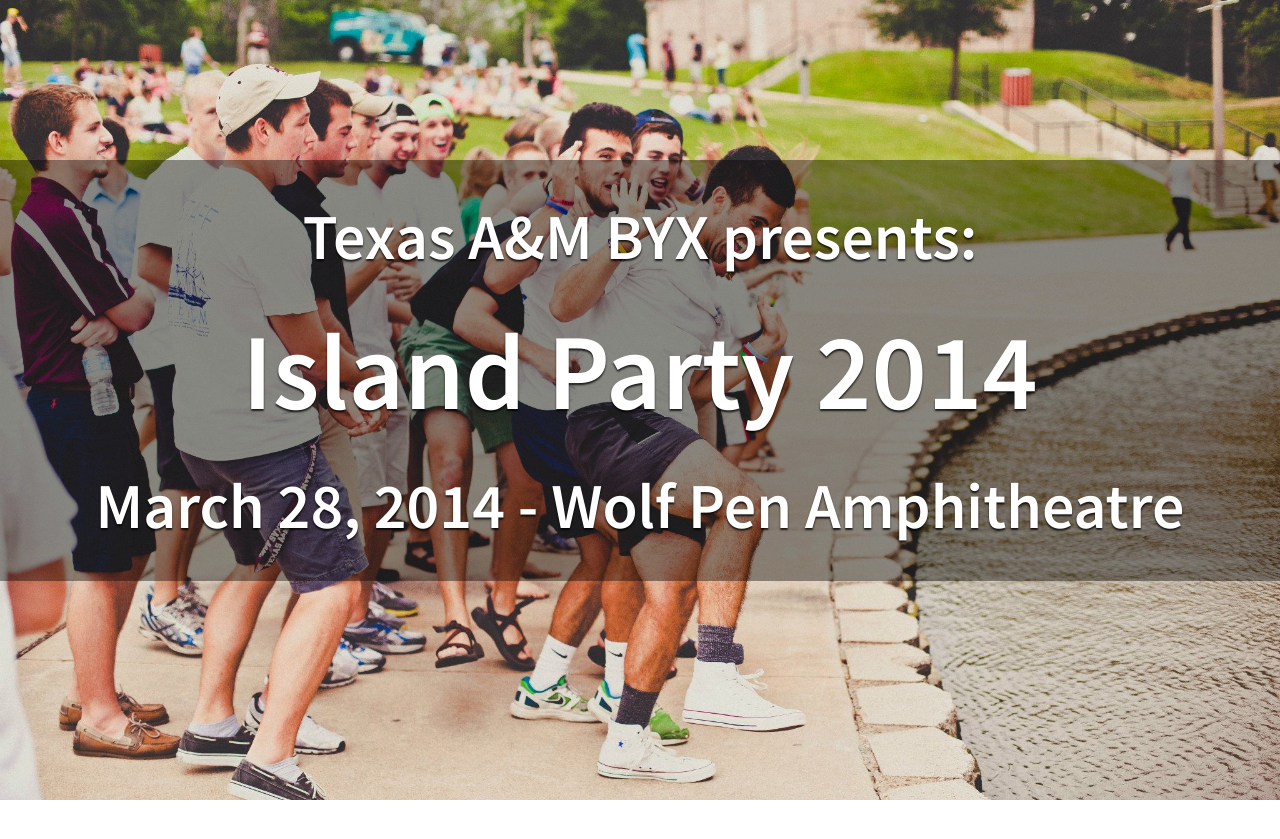
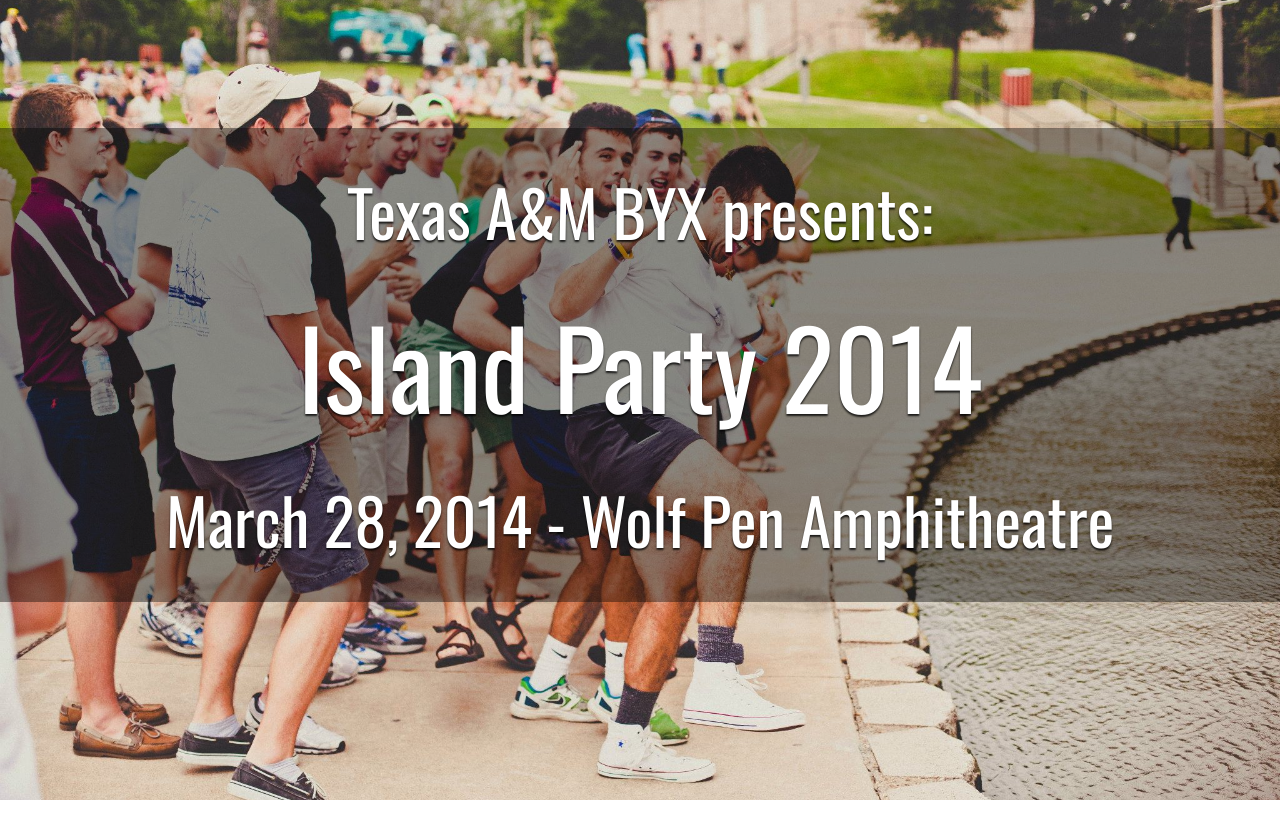
Before and after one commit to mgyarmathy/aggieislandparty.com, a Jekyll site: the page built from index.html, in a window 1280 px wide. Shown: the top 839 px of the page. Built offline with Jekyll 4.4.1, drawn with Linux system fonts in a browser that asks for light colours; the list of posts is cut into pages by our own code.

Commit message:
changed header font to Oswald

```diff
--- a/_sass/_fonts.scss
+++ b/_sass/_fonts.scss
@@ -1,3 +1,4 @@
 @import url(http://fonts.googleapis.com/css?family=Titillium+Web:400,300);
 @import url(http://fonts.googleapis.com/css?family=Source+Sans+Pro:400,400italic,600,700);
 @import url(http://fonts.googleapis.com/css?family=Crimson+Text);
+@import url(http://fonts.googleapis.com/css?family=Oswald);
--- a/_sass/_type.scss
+++ b/_sass/_type.scss
@@ -7,12 +7,8 @@
   color: $black;
 }
 
-h1,h2 {
-  font-weight: 600;
-}
-
-h3,h4,h5,h6 {
-  font-weight: 400;
+h1,h2,h3,h4,h5,h6 {
+  font-family: "Oswald", sans-serif;
 }
 
 
--- a/css/i.css
+++ b/css/i.css
@@ -1,6 +1,7 @@
 @import url(http://fonts.googleapis.com/css?family=Titillium+Web:400,300);
 @import url(http://fonts.googleapis.com/css?family=Source+Sans+Pro:400,400italic,600,700);
 @import url(http://fonts.googleapis.com/css?family=Crimson+Text);
+@import url(http://fonts.googleapis.com/css?family=Oswald);
 /*! normalize.css v2.1.0 | MIT License | git.io/normalize */
 /* ==========================================================================
    HTML5 display definitions
@@ -374,11 +375,8 @@
   font-weight: 400;
   color: #2e2e2e; }
 
-h1, h2 {
-  font-weight: 600; }
-
-h3, h4, h5, h6 {
-  font-weight: 400; }
+h1, h2, h3, h4, h5, h6 {
+  font-family: "Oswald", sans-serif; }
 
 .h1, .h2, .h3, .h4, .h5, .h6 {
   margin-bottom: .25em; }
--- a/index.html
+++ b/index.html
@@ -3,11 +3,11 @@
 title: TAMU BYX Island Party 2014
 ---
 <style>
-.white {color: white; margin: 0.25em; text-shadow: 0 2px 2px rgba(0,0,0,0.8)}
+.white {color: white; margin: 0.25em; text-shadow: 0 2px 2px rgba(0,0,0,0.8); word-wrap: break-word;}
 </style>
-<header style="width:100%; height:800px; background: #fff url('http://mgyarmathy.github.io/aggieislandparty.com/img/splash_page4.jpg') no-repeat center center; background-size: cover;">
-   <div style="background-color: rgba(0,0,0,0.4); position: relative; top: 20%; text-align: center; padding: 20px 0;">
-      <h2 class="white" >Texas A&amp;M BYX presents:</h2>
+<header style="width:100%; height:100%; padding: 10% 0; min-height: 800px;  background: #fff url('http://mgyarmathy.github.io/aggieislandparty.com/img/splash_page4.jpg') no-repeat center center; background-size: cover;">
+   <div style="background-color: rgba(0,0,0,0.4); text-align: center; padding: 20px 0;">
+      <h2 class="white">Texas A&amp;M BYX presents:</h2>
       <h1 class="white">Island Party 2014</h1>
       <h2 class="white">March 28, 2014 - Wolf Pen Amphitheatre</h2>
    </div>
```
Also changed, not shown: 1 other file.
